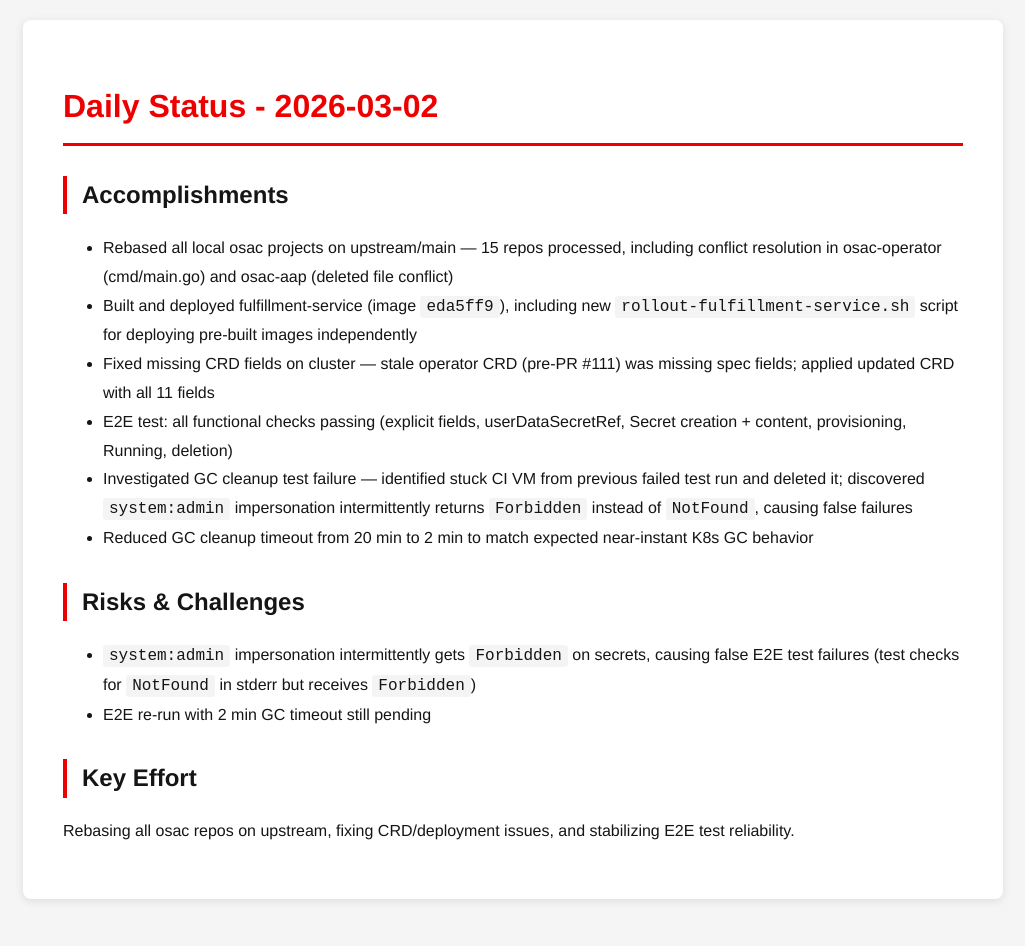
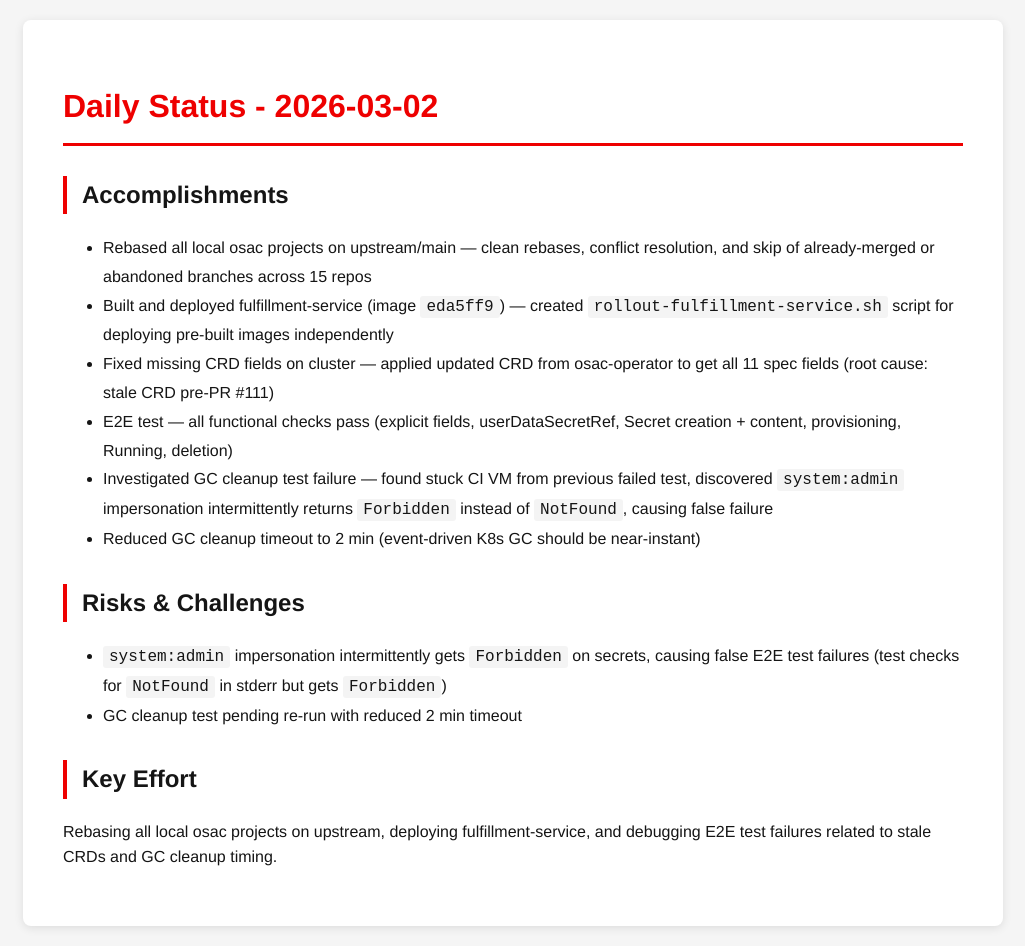
Before and after one commit to tzvatot/daily-status, a Jekyll site: the page built from 2026-03-02.md, in a window 1280 px wide. Shown: the whole page, without its empty margins (127-1152 px from the left). Built offline with Jekyll 4.4.1, drawn with Linux system fonts in a browser that asks for light colours; before the commit the page ends 919 px from its top, so only the background shows below that.

Commit message:
Daily status update - 2026-03-02

```diff
--- a/2026-03-02.md
+++ b/2026-03-02.md
@@ -7,16 +7,16 @@ date: 2026-03-02
 # Daily Status - 2026-03-02
 
 ## Accomplishments
-- Rebased all local osac projects on upstream/main — 15 repos processed, including conflict resolution in osac-operator (cmd/main.go) and osac-aap (deleted file conflict)
-- Built and deployed fulfillment-service (image `eda5ff9`), including new `rollout-fulfillment-service.sh` script for deploying pre-built images independently
-- Fixed missing CRD fields on cluster — stale operator CRD (pre-PR #111) was missing spec fields; applied updated CRD with all 11 fields
-- E2E test: all functional checks passing (explicit fields, userDataSecretRef, Secret creation + content, provisioning, Running, deletion)
-- Investigated GC cleanup test failure — identified stuck CI VM from previous failed test run and deleted it; discovered `system:admin` impersonation intermittently returns `Forbidden` instead of `NotFound`, causing false failures
-- Reduced GC cleanup timeout from 20 min to 2 min to match expected near-instant K8s GC behavior
+- Rebased all local osac projects on upstream/main — clean rebases, conflict resolution, and skip of already-merged or abandoned branches across 15 repos
+- Built and deployed fulfillment-service (image `eda5ff9`) — created `rollout-fulfillment-service.sh` script for deploying pre-built images independently
+- Fixed missing CRD fields on cluster — applied updated CRD from osac-operator to get all 11 spec fields (root cause: stale CRD pre-PR #111)
+- E2E test — all functional checks pass (explicit fields, userDataSecretRef, Secret creation + content, provisioning, Running, deletion)
+- Investigated GC cleanup test failure — found stuck CI VM from previous failed test, discovered `system:admin` impersonation intermittently returns `Forbidden` instead of `NotFound`, causing false failure
+- Reduced GC cleanup timeout to 2 min (event-driven K8s GC should be near-instant)
 
 ## Risks & Challenges
-- `system:admin` impersonation intermittently gets `Forbidden` on secrets, causing false E2E test failures (test checks for `NotFound` in stderr but receives `Forbidden`)
-- E2E re-run with 2 min GC timeout still pending
+- `system:admin` impersonation intermittently gets `Forbidden` on secrets, causing false E2E test failures (test checks for `NotFound` in stderr but gets `Forbidden`)
+- GC cleanup test pending re-run with reduced 2 min timeout
 
 ## Key Effort
-Rebasing all osac repos on upstream, fixing CRD/deployment issues, and stabilizing E2E test reliability.
+Rebasing all local osac projects on upstream, deploying fulfillment-service, and debugging E2E test failures related to stale CRDs and GC cleanup timing.
```
